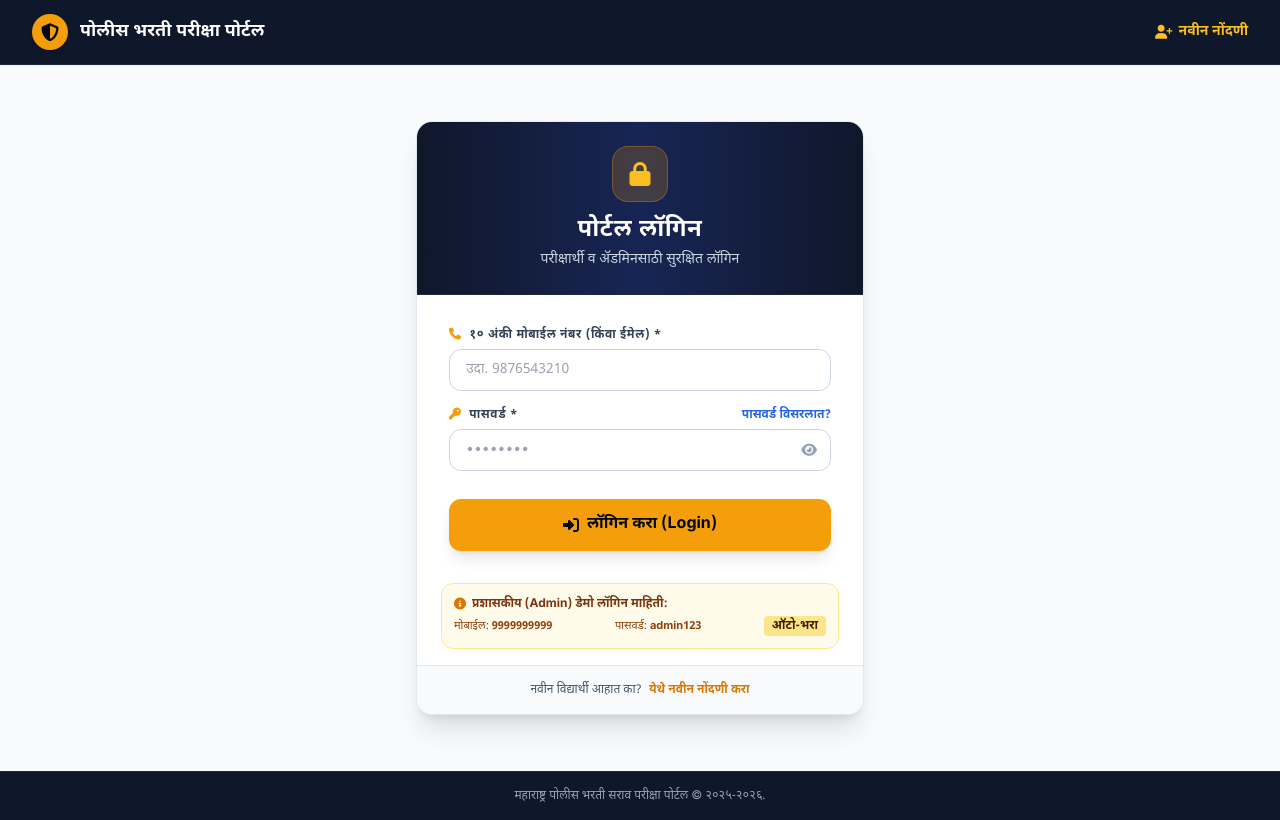
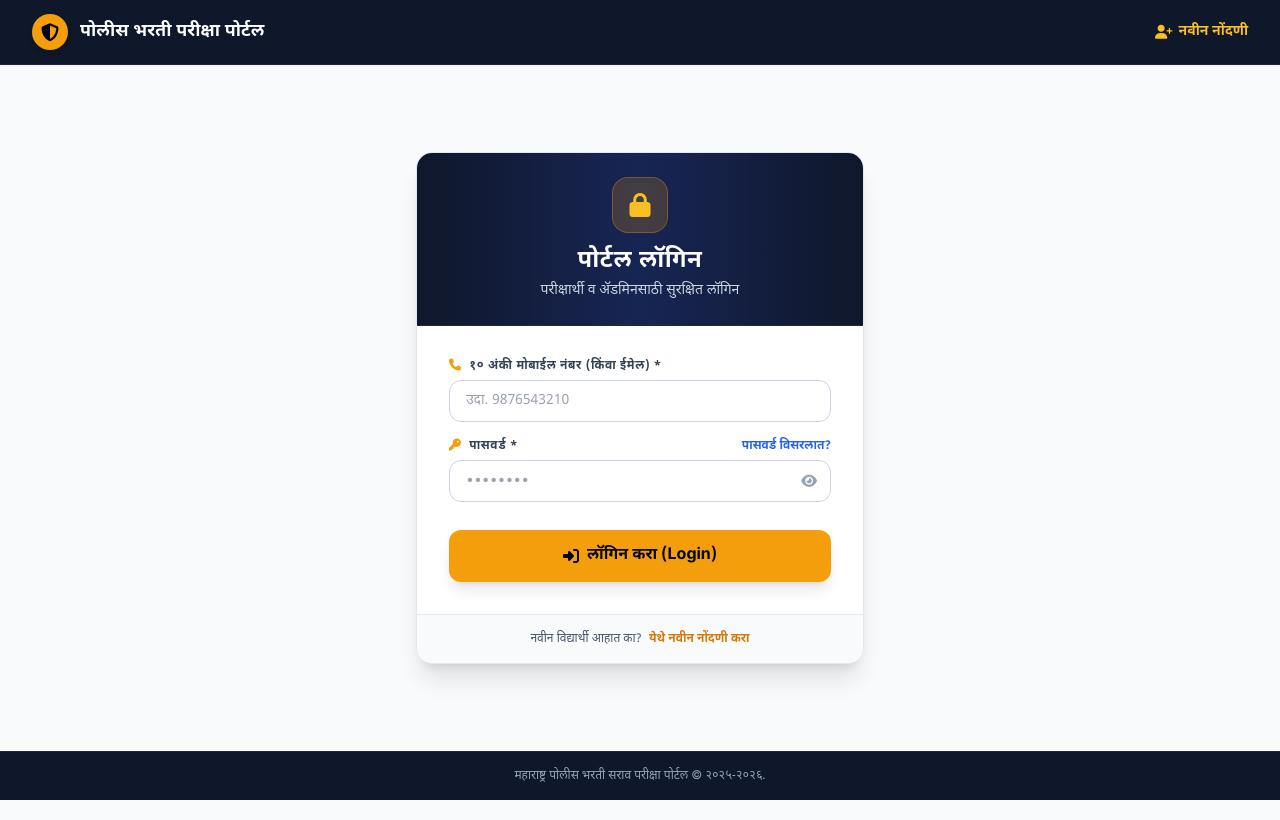
Before and after one commit to kalbande1/QP, a plain HTML site: page login.html in a window 1280 px wide. Drawn offline with nearby package versions, Linux system fonts and the light colour scheme; some packages are replaced by stand-ins of ours; a script that the page names is missing.

Commit message:
Update login.html
ॲडमिन डेमो मेसेज बॉक्स व ऑटो-भरा बटन पूर्णपणे हटवले

```diff
--- a/login.html
+++ b/login.html
@@ -101,23 +101,6 @@
                 </div>
             </form>
 
-            <!-- ॲडमिन डेमो माहिती कार्ड -->
-            <div class="px-6 pb-4">
-                <div class="p-3 bg-amber-50 rounded-xl border border-amber-200 text-xs text-amber-900">
-                    <div class="font-bold flex items-center mb-1">
-                        <i class="fa-solid fa-circle-info mr-1.5 text-amber-600"></i>
-                        प्रशासकीय (Admin) डेमो लॉगिन माहिती:
-                    </div>
-                    <div class="flex justify-between items-center text-[11px] text-amber-800">
-                        <span>मोबाईल: <b>9999999999</b></span>
-                        <span>पासवर्ड: <b>admin123</b></span>
-                        <button type="button" id="fillAdminCreds" class="text-xs bg-amber-200 hover:bg-amber-300 text-amber-950 px-2 py-0.5 rounded font-semibold transition">
-                            ऑटो-भरा
-                        </button>
-                    </div>
-                </div>
-            </div>
-
             <!-- कार्ड तळटीप -->
             <div class="p-4 bg-slate-50 border-t border-slate-200 text-center text-xs text-slate-600">
                 नवीन विद्यार्थी आहात का?
@@ -141,19 +124,12 @@
         const passwordInput = document.getElementById('password');
         const togglePassword = document.getElementById('togglePassword');
         const toggleIcon = document.getElementById('toggleIcon');
-        const fillAdminCreds = document.getElementById('fillAdminCreds');
 
         // पासवर्ड लपवा / दाखवा
         togglePassword.addEventListener('click', () => {
             const isPassword = passwordInput.getAttribute('type') === 'password';
             passwordInput.setAttribute('type', isPassword ? 'text' : 'password');
             toggleIcon.className = isPassword ? 'fa-solid fa-eye-slash' : 'fa-solid fa-eye';
-        });
-
-        // ॲडमिन डेमो क्रेडेन्शियल ऑटो-भरणे
-        fillAdminCreds.addEventListener('click', () => {
-            identifierInput.value = '9999999999';
-            passwordInput.value = 'admin123';
         });
 
         loginForm.addEventListener('submit', async (e) => {
```
